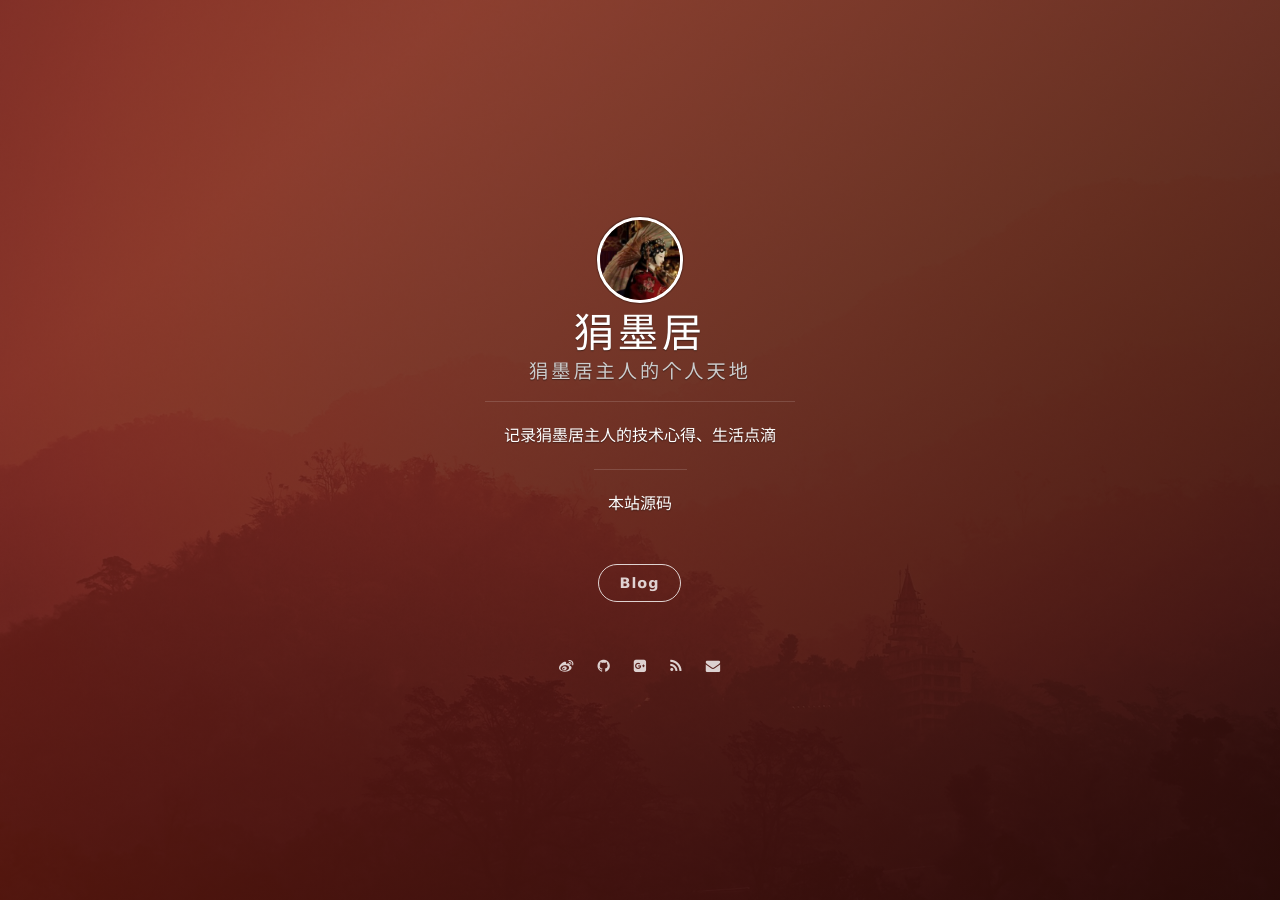
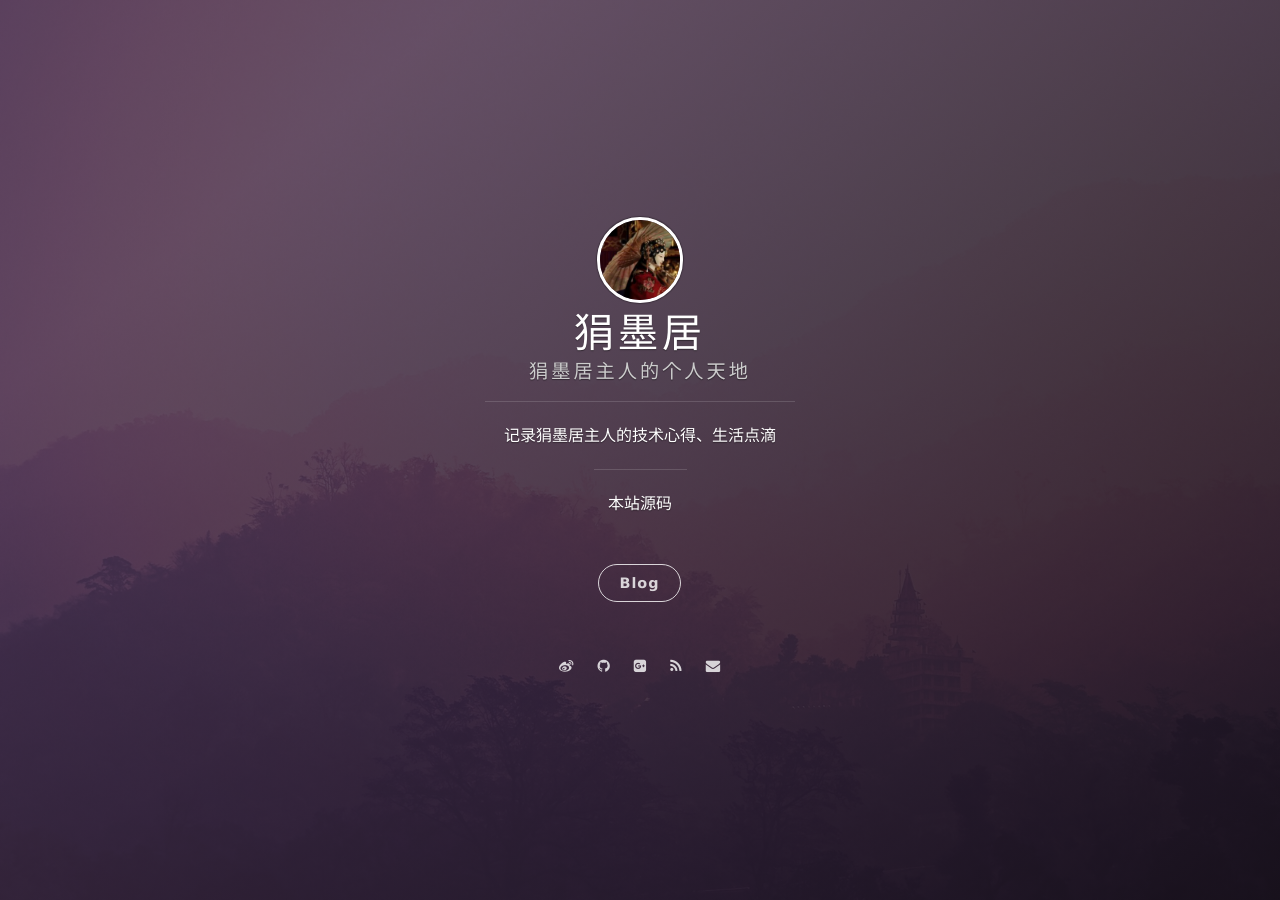
Before and after one commit to linusboyle/linusboyle.cn, a Jekyll site: the page built from index.html, in a window 1280 px wide. Built offline with Jekyll 4.4.1, drawn with Linux system fonts in a browser that asks for light colours; nearby versions of some CDN libraries; the list of posts is cut into pages by our own code.

Commit message:
color change

```diff
--- a/_config.yml
+++ b/_config.yml
@@ -3,9 +3,9 @@ title: 狷墨居
 subtitle: 狷墨居主人的个人天地
 welcome_message: <a href="https://github.com/linusboyle/linusboyle.github.io" target="_blank">本站源码</a>
 description: 记录狷墨居主人的技术心得、生活点滴
-creator: <a href="http://onev.cat">@onevcat</a>
+creator: <a href="https://github.com/linusboyle">@狷墨居主人</a>
 
-url: "http://vno.onevcat.com"
+url: "http://linusboyle.github.io"
 
 permalink: /:year/:month/:title/
 
@@ -13,7 +13,7 @@ permalink: /:year/:month/:title/
 highlighter: rouge
 
 # supported colors: blue, green, purple, red, orange or slate. If you need clear, leave it empty.
-cover_color: red
+cover_color: purple
 
 # The blog button should not be removed.
 blog_button:
@@ -31,8 +31,8 @@ paginate: 10
 paginate_path: "page/:num/"
 
 # Comment
-comment:
-    disqus: vno-jekyll
+#comment:
+    #disqus: vno-jekyll
     # duoshuo:
 
 # Social
```
